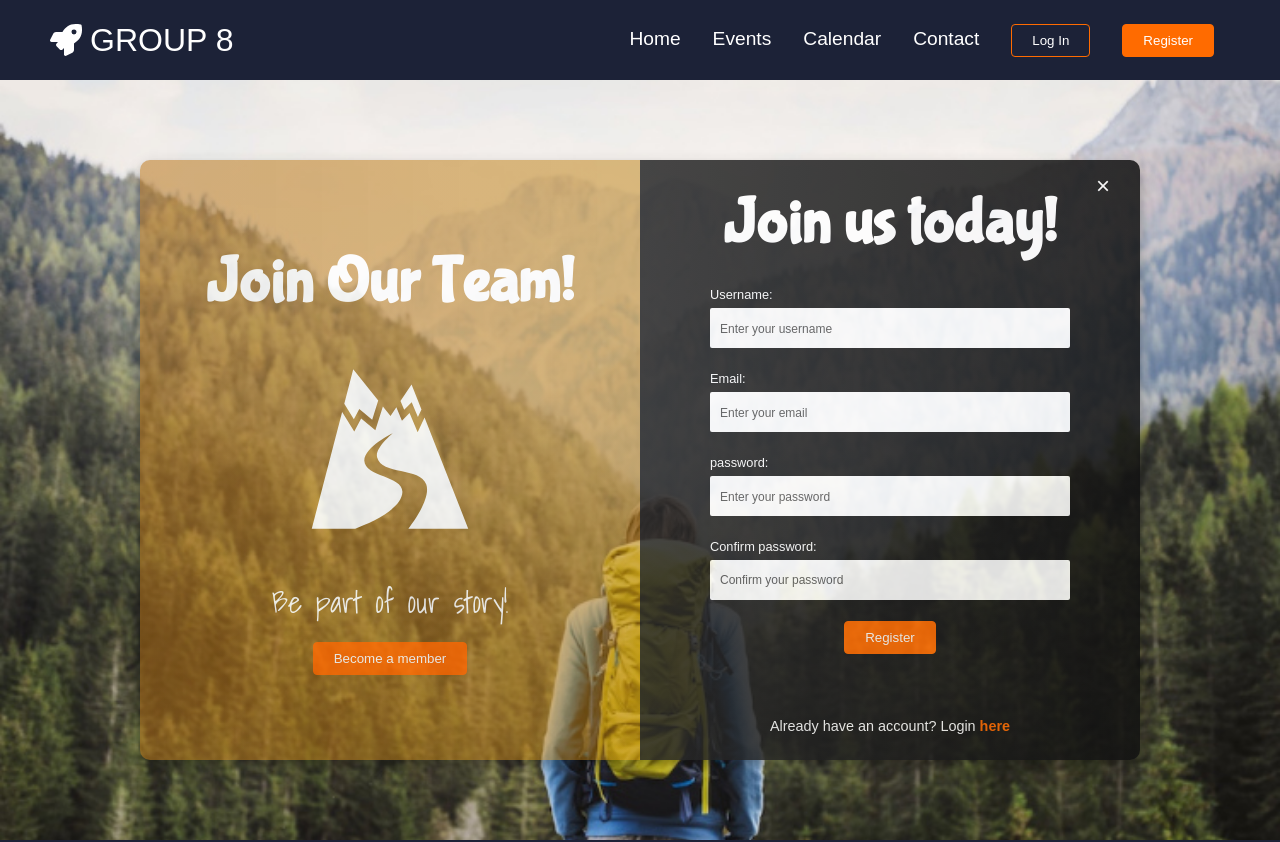
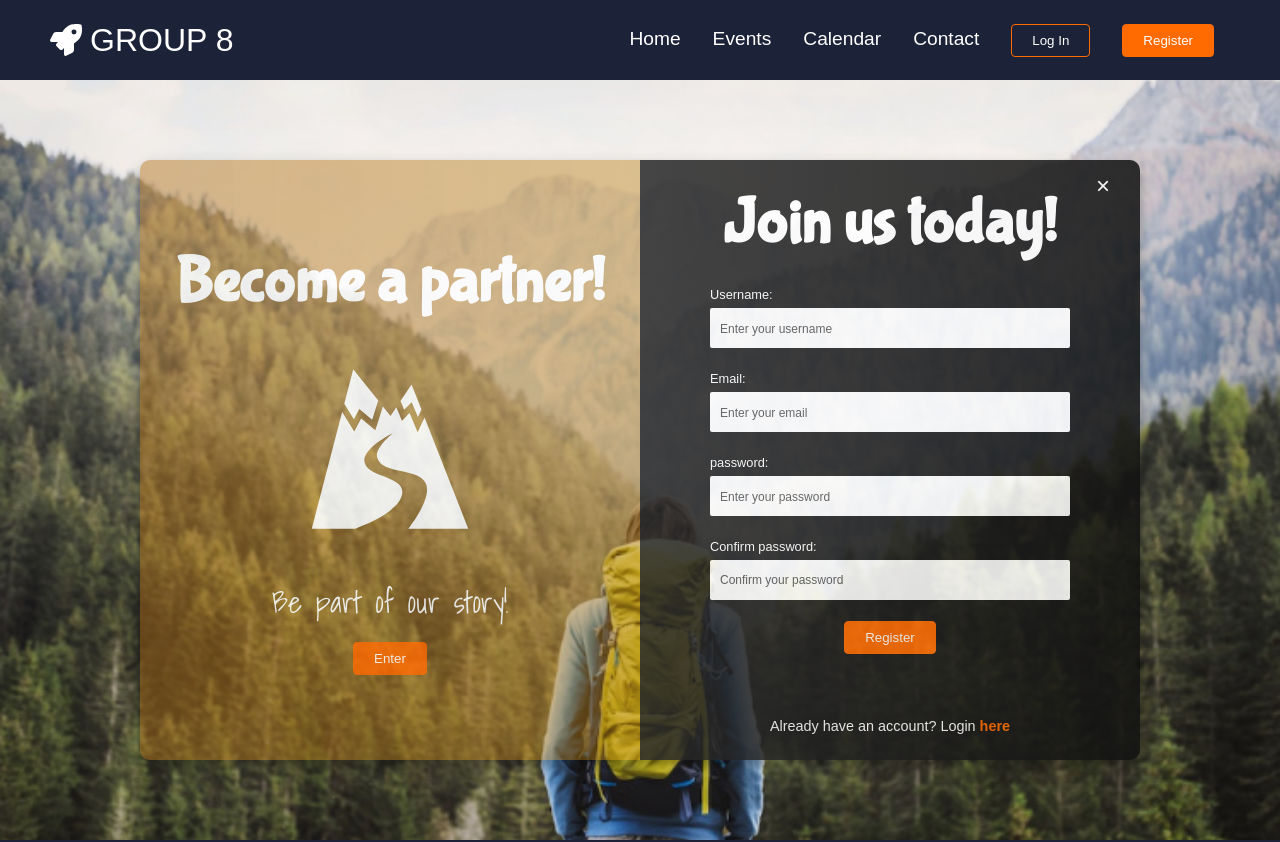
Before and after one commit to micokontic/react-final-task, a React (Create React App) app: page /register in a window 1280 px wide. Shown: the top 842 px of the page. Built offline with nearby package versions, Linux system fonts and the light colour scheme; what react-google-maps would draw is missing.

Commit message:
additional style added

```diff
--- a/src/components/pages/forms/registrationForm/Form.css
+++ b/src/components/pages/forms/registrationForm/Form.css
@@ -42,8 +42,10 @@
 .form-content-left {
   background: linear-gradient(
     90deg,
-    rgba(196, 121, 22, 0.589) 0%,
-    rgba(204, 136, 11, 0.541) 100%
+    rgba(196, 121, 22, 0.489) 0%,
+    rgba(204, 136, 11, 0.441) 100%
+      /*     rgba(17, 68, 25, 0.686) 0%,
+    rgba(17, 102, 28, 0.604) 100% */
   );
   border-radius: 10px 0 0 10px;
   position: relative;
--- a/src/components/pages/forms/registrationForm/FormCallRegister.js
+++ b/src/components/pages/forms/registrationForm/FormCallRegister.js
@@ -19,12 +19,12 @@ const Form = () => {
           <span className="close-btn">×</span>
           <div className="form-content-left">
             <div className="form">
-              <h1 className="joinTeamh1">Join Our Team!</h1>
+              <h1 className="joinTeamh1">Become a partner!</h1>
               <GiMountainRoad className="mountainIcon" />
               <p className="form-storyP">Be part of our story!</p>
 
               <Link to="/registerHost">
-                <Button buttonStyle="btn--primary">Become a member</Button>
+                <Button buttonStyle="btn--primary">Enter</Button>
               </Link>
             </div>
           </div>
```
